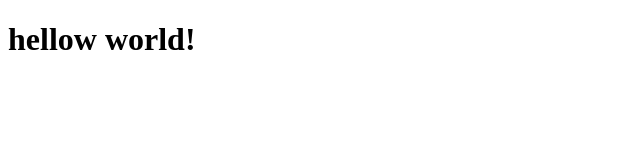
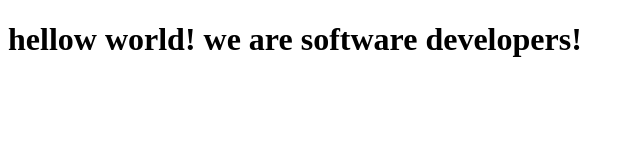
Before and after one commit to techmoves/tuesday-repo, a plain HTML site: page index.html in a window 1280 px wide. Shown: the whole page, without its empty margins (0-640 px from the left). Drawn offline with Linux system fonts and the light colour scheme.

Commit message:
el mehdi changes

```diff
--- a/index.html
+++ b/index.html
@@ -22,7 +22,7 @@
     - The freeCodeCamp Team
 
     -->
-      <h1>hellow world!</h1>
+      <h1>hellow world! we are software developers!</h1>
 
     <script  src="js/index.js"></script>
 
```
